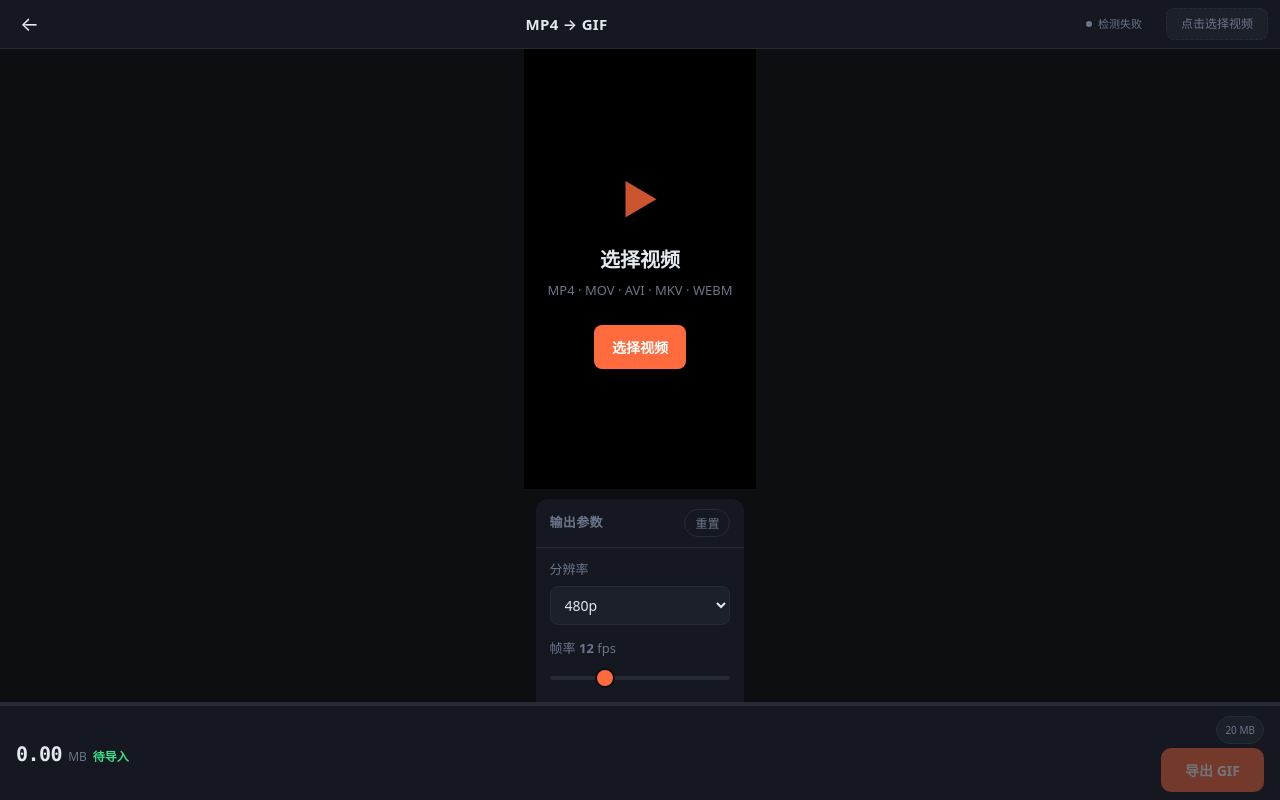
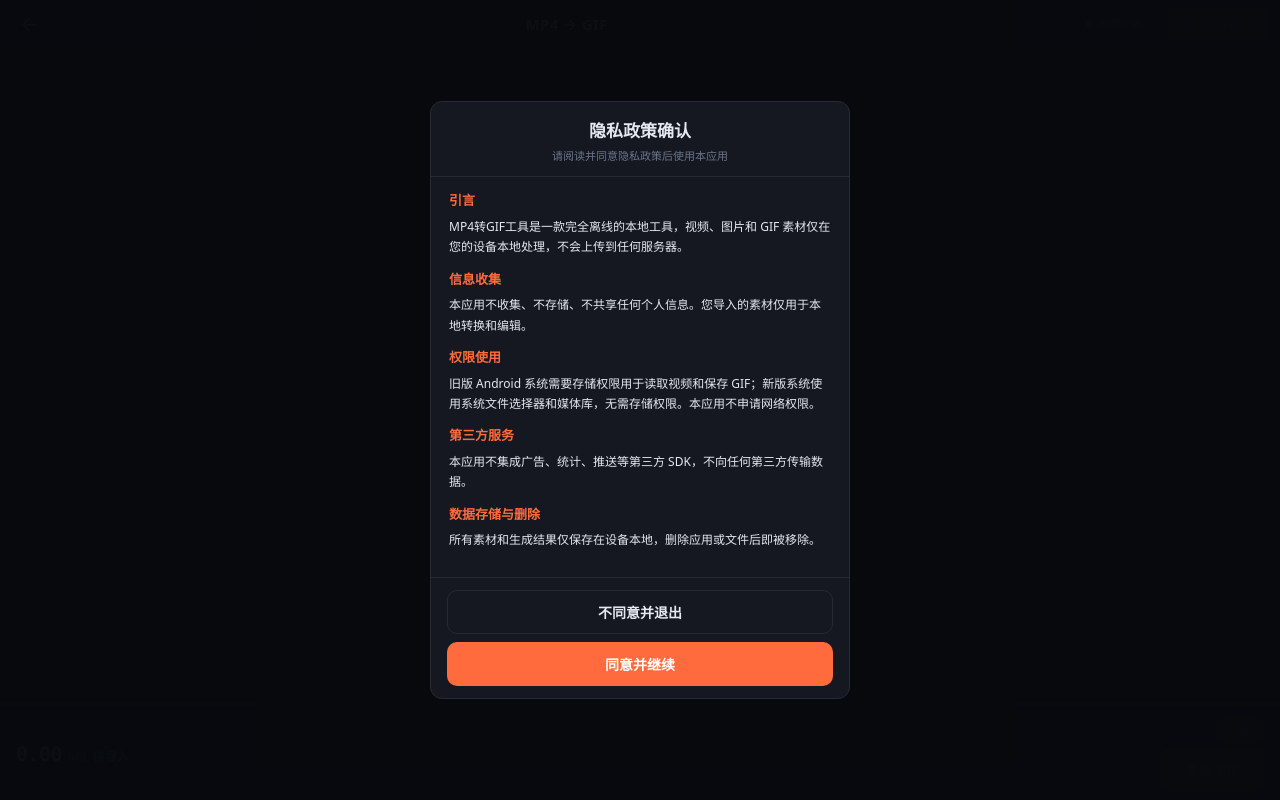
Before and after one commit to ppppp-lab/mp4gif-android, a website: page www-backup/converter.html in a window 1280 px wide. Drawn offline with Linux system fonts and the light colour scheme.

Commit message:
feat: 首次启动隐私协议同意拦截，不同意可退出应用

```diff
--- a/www-backup/android-bridge.js
+++ b/www-backup/android-bridge.js
@@ -112,6 +112,9 @@
     keepScreenOn: () => appBridge.keepScreenOn(),
     releaseScreenOn: () => appBridge.releaseScreenOn(),
 
+    // 退出应用（隐私协议不同意时使用）
+    exitApp: () => appBridge.exitApp().then(() => true),
+
     // 设备内存信息
     getDeviceMemory: () =>
       appBridge.getDeviceMemory().then((r) => r || { totalMB: 2048, availMB: 512 }),
--- a/www-backup/converter.html
+++ b/www-backup/converter.html
@@ -6,8 +6,10 @@
   <meta name="theme-color" content="#0C0E12" />
   <title>MP4 转 GIF</title>
   <link rel="stylesheet" href="styles.css" />
+  <link rel="stylesheet" href="privacy-consent.css" />
 </head>
 <body>
+<script src="privacy-consent.js"></script>
 <div class="app">
   <!-- ============ 顶栏 ============ -->
   <header class="topbar">
--- /dev/null
+++ b/www-backup/privacy-consent.css
@@ -0,0 +1,119 @@
+/* ============================================================
+   privacy-consent.css — 首次启动隐私协议拦截层
+   ============================================================ */
+
+#privacyConsentOverlay {
+  position: fixed;
+  inset: 0;
+  z-index: 99999;
+  background: rgba(8, 10, 14, 0.98);
+  display: flex;
+  align-items: center;
+  justify-content: center;
+  padding: 16px;
+}
+
+.consent-card {
+  width: 100%;
+  max-width: 420px;
+  max-height: 88vh;
+  max-height: 88dvh;
+  background: var(--bg-card);
+  border: 1px solid var(--border);
+  border-radius: 12px;
+  display: flex;
+  flex-direction: column;
+  overflow: hidden;
+}
+
+.consent-head {
+  flex-shrink: 0;
+  padding: 16px 18px 12px;
+  border-bottom: 1px solid var(--border);
+  text-align: center;
+}
+.consent-title {
+  font-size: 17px;
+  font-weight: 800;
+  color: var(--text);
+}
+.consent-sub {
+  margin-top: 4px;
+  font-size: 11px;
+  color: var(--dim);
+}
+
+.consent-scroll {
+  flex: 1;
+  min-height: 0;
+  overflow-y: auto;
+  -webkit-overflow-scrolling: touch;
+  padding: 14px 18px 18px;
+}
+.consent-scroll h3 {
+  font-size: 13px;
+  font-weight: 700;
+  color: var(--accent);
+  margin: 12px 0 6px;
+}
+.consent-scroll h3:first-child {
+  margin-top: 0;
+}
+.consent-scroll p {
+  font-size: 12px;
+  line-height: 1.7;
+  color: var(--text);
+  margin-bottom: 8px;
+  overflow-wrap: break-word;
+}
+
+.consent-actions {
+  flex-shrink: 0;
+  padding: 12px 16px;
+  border-top: 1px solid var(--border);
+  display: flex;
+  flex-direction: column;
+  gap: 8px;
+}
+.consent-actions .btn-consent {
+  width: 100%;
+}
+
+.btn-consent {
+  height: 44px;
+  border: none;
+  border-radius: 10px;
+  font-size: 14px;
+  font-weight: 700;
+  cursor: pointer;
+}
+.btn-consent-primary {
+  background: var(--accent);
+  color: #FFFFFF;
+}
+.btn-consent-primary:active {
+  background: var(--accent-hover);
+}
+.btn-consent-ghost {
+  background: transparent;
+  border: 1px solid var(--border);
+  color: var(--text);
+}
+.btn-consent-ghost:active {
+  background: var(--surface-2);
+}
+
+.consent-denied {
+  display: flex;
+  flex-direction: column;
+  align-items: center;
+  justify-content: center;
+  gap: 10px;
+  padding: 28px 18px;
+  text-align: center;
+}
+.consent-denied-text {
+  font-size: 14px;
+  color: var(--text);
+  line-height: 1.6;
+}
--- /dev/null
+++ b/www-backup/privacy-consent.js
@@ -0,0 +1,61 @@
+// 首次启动隐私协议拦截：同意前不展示应用内容
+(function () {
+  'use strict';
+
+  if (localStorage.getItem('mp4gif_privacy_consent') === '1') return;
+  if (document.getElementById('privacyConsentOverlay')) return;
+
+  const overlay = document.createElement('div');
+  overlay.id = 'privacyConsentOverlay';
+  overlay.innerHTML = `
+    <div class="consent-card">
+      <div class="consent-head">
+        <div class="consent-title">隐私政策确认</div>
+        <div class="consent-sub">请阅读并同意隐私政策后使用本应用</div>
+      </div>
+      <div class="consent-scroll">
+        <h3>引言</h3>
+        <p>MP4转GIF工具是一款完全离线的本地工具，视频、图片和 GIF 素材仅在您的设备本地处理，不会上传到任何服务器。</p>
+        <h3>信息收集</h3>
+        <p>本应用不收集、不存储、不共享任何个人信息。您导入的素材仅用于本地转换和编辑。</p>
+        <h3>权限使用</h3>
+        <p>旧版 Android 系统需要存储权限用于读取视频和保存 GIF；新版系统使用系统文件选择器和媒体库，无需存储权限。本应用不申请网络权限。</p>
+        <h3>第三方服务</h3>
+        <p>本应用不集成广告、统计、推送等第三方 SDK，不向任何第三方传输数据。</p>
+        <h3>数据存储与删除</h3>
+        <p>所有素材和生成结果仅保存在设备本地，删除应用或文件后即被移除。</p>
+      </div>
+      <div class="consent-actions" id="consentActions">
+        <button class="btn-consent btn-consent-ghost" id="consentDisagree">不同意并退出</button>
+        <button class="btn-consent btn-consent-primary" id="consentAgree">同意并继续</button>
+      </div>
+    </div>
+  `;
+  document.body.appendChild(overlay);
+
+  function showDenied() {
+    const card = overlay.querySelector('.consent-card');
+    card.innerHTML = `
+      <div class="consent-head">
+        <div class="consent-title">无法进入应用</div>
+      </div>
+      <div class="consent-denied">
+        <div class="consent-denied-text">您需要同意隐私政策后才能使用本应用。</div>
+        <button class="btn-consent btn-consent-primary" id="consentBack">返回重新阅读</button>
+        <button class="btn-consent btn-consent-ghost" id="consentExit">退出应用</button>
+      </div>
+    `;
+    card.querySelector('#consentBack').onclick = () => location.reload();
+    card.querySelector('#consentExit').onclick = () => {
+      if (window.api && window.api.exitApp) {
+        window.api.exitApp();
+      }
+    };
+  }
+
+  overlay.querySelector('#consentAgree').onclick = () => {
+    localStorage.setItem('mp4gif_privacy_consent', '1');
+    overlay.remove();
+  };
+  overlay.querySelector('#consentDisagree').onclick = showDenied;
+})();
--- /dev/null
+++ b/www/privacy-consent.css
@@ -0,0 +1,119 @@
+/* ============================================================
+   privacy-consent.css — 首次启动隐私协议拦截层
+   ============================================================ */
+
+#privacyConsentOverlay {
+  position: fixed;
+  inset: 0;
+  z-index: 99999;
+  background: rgba(8, 10, 14, 0.98);
+  display: flex;
+  align-items: center;
+  justify-content: center;
+  padding: 16px;
+}
+
+.consent-card {
+  width: 100%;
+  max-width: 420px;
+  max-height: 88vh;
+  max-height: 88dvh;
+  background: var(--bg-card);
+  border: 1px solid var(--border);
+  border-radius: 12px;
+  display: flex;
+  flex-direction: column;
+  overflow: hidden;
+}
+
+.consent-head {
+  flex-shrink: 0;
+  padding: 16px 18px 12px;
+  border-bottom: 1px solid var(--border);
+  text-align: center;
+}
+.consent-title {
+  font-size: 17px;
+  font-weight: 800;
+  color: var(--text);
+}
+.consent-sub {
+  margin-top: 4px;
+  font-size: 11px;
+  color: var(--dim);
+}
+
+.consent-scroll {
+  flex: 1;
+  min-height: 0;
+  overflow-y: auto;
+  -webkit-overflow-scrolling: touch;
+  padding: 14px 18px 18px;
+}
+.consent-scroll h3 {
+  font-size: 13px;
+  font-weight: 700;
+  color: var(--accent);
+  margin: 12px 0 6px;
+}
+.consent-scroll h3:first-child {
+  margin-top: 0;
+}
+.consent-scroll p {
+  font-size: 12px;
+  line-height: 1.7;
+  color: var(--text);
+  margin-bottom: 8px;
+  overflow-wrap: break-word;
+}
+
+.consent-actions {
+  flex-shrink: 0;
+  padding: 12px 16px;
+  border-top: 1px solid var(--border);
+  display: flex;
+  flex-direction: column;
+  gap: 8px;
+}
+.consent-actions .btn-consent {
+  width: 100%;
+}
+
+.btn-consent {
+  height: 44px;
+  border: none;
+  border-radius: 10px;
+  font-size: 14px;
+  font-weight: 700;
+  cursor: pointer;
+}
+.btn-consent-primary {
+  background: var(--accent);
+  color: #FFFFFF;
+}
+.btn-consent-primary:active {
+  background: var(--accent-hover);
+}
+.btn-consent-ghost {
+  background: transparent;
+  border: 1px solid var(--border);
+  color: var(--text);
+}
+.btn-consent-ghost:active {
+  background: var(--surface-2);
+}
+
+.consent-denied {
+  display: flex;
+  flex-direction: column;
+  align-items: center;
+  justify-content: center;
+  gap: 10px;
+  padding: 28px 18px;
+  text-align: center;
+}
+.consent-denied-text {
+  font-size: 14px;
+  color: var(--text);
+  line-height: 1.6;
+}
```
Also changed, not shown: scripts/screenshots/capture.mjs (+13 -8 lines), www-backup/index.html (+2 -0 lines), www-backup/meme.html (+2 -0 lines), www/android-bridge.js (+1 -1 lines), www/converter.html (+2 -0 lines), www/index.html (+2 -0 lines), www/meme.html (+2 -0 lines), www/privacy-consent.js (added, +61 -0 lines), 1 other file.
